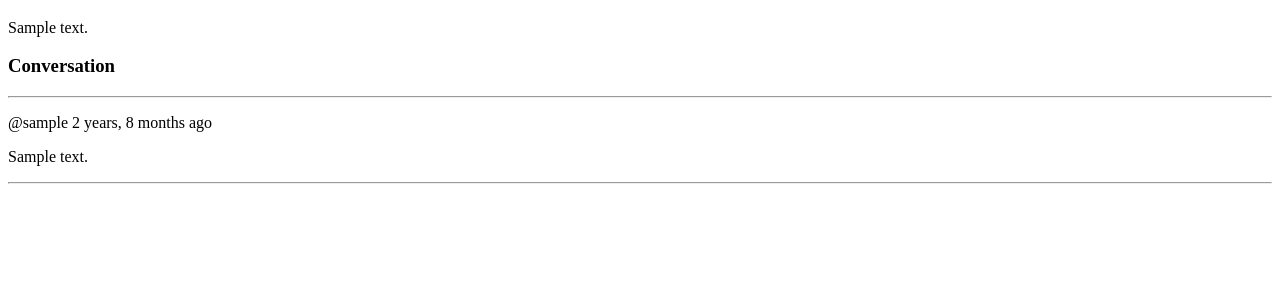
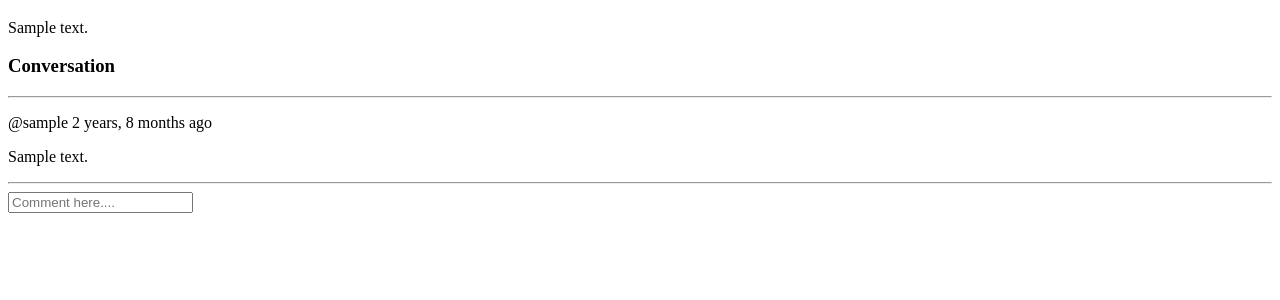
Before and after one commit to alfavarman/django_socialapp, a Django app: page /room/1/ in a window 1280 px wide. Shown: the part 240-540 px from the top of the page. Run offline with Django 4.2, Linux system fonts and the light colour scheme; a user stored in the database is signed in; tables that the repository leaves empty hold one stand-in row (values such as "Sample post").

Commit message:
comment form created in HTML

```diff
--- a/codexdiscord/base/templates/base/room.html
+++ b/codexdiscord/base/templates/base/room.html
@@ -17,4 +17,12 @@
     {% endfor %}
 </div>
 
+{% if user.is_authenticated %}
+    <div class="comment-form">
+        <form method="POST" action="">
+            {% csrf_token %}
+            <input type="text" name="body" placeholder="Comment here...." />
+        </form>
+    </div>
+{% endif %}
 {% endblock %}
```
